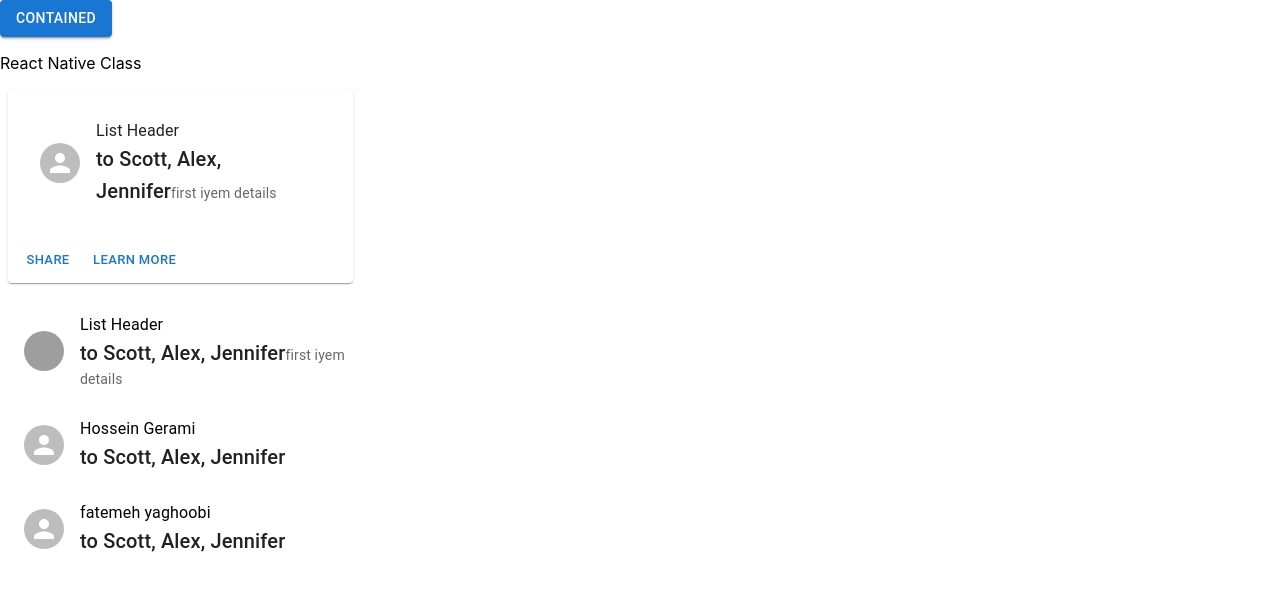
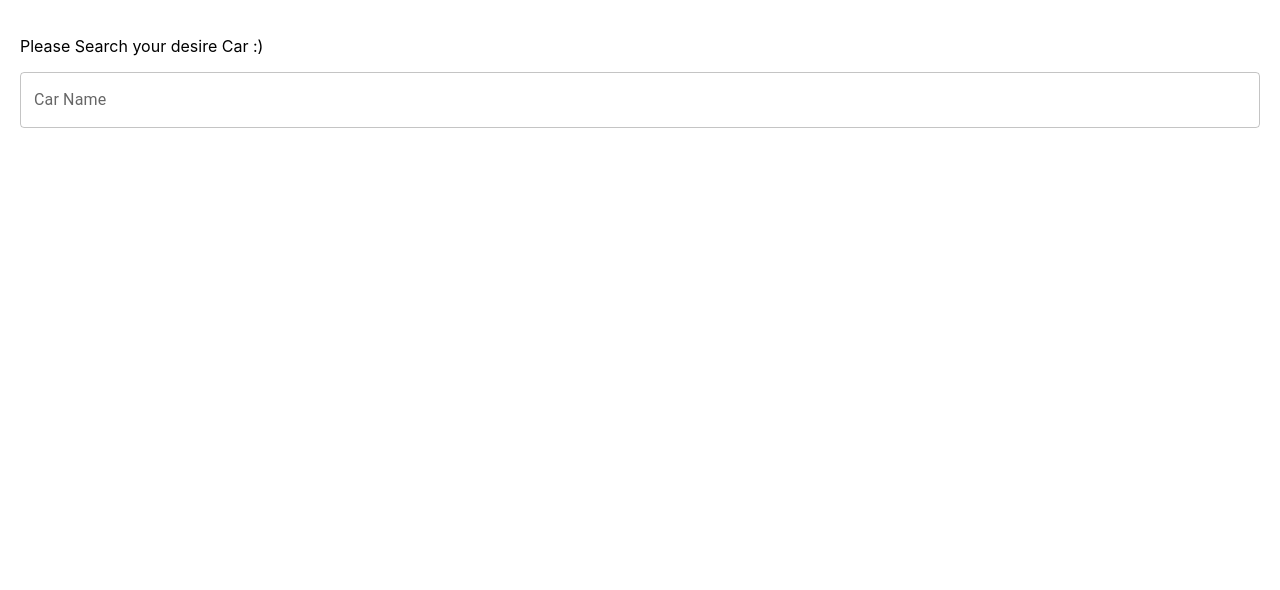
Before and after one commit to h-gerami/React-Class, a React (Create React App) app: page / in a window 1280 px wide. Shown: the top 590 px of the page. Built offline with nearby package versions, Linux system fonts and the light colour scheme; grey boxes are pictures that could not be loaded.

Commit message:
make a new app

```diff
--- a/package.json
+++ b/package.json
@@ -3,6 +3,10 @@
   "version": "0.1.0",
   "private": true,
   "dependencies": {
+    "@emotion/react": "^11.7.1",
+    "@emotion/styled": "^11.6.0",
+    "@mui/icons-material": "^5.2.5",
+    "@mui/material": "^5.2.8",
     "@testing-library/jest-dom": "^5.16.1",
     "@testing-library/react": "^12.1.2",
     "@testing-library/user-event": "^13.5.0",
--- a/src/App.js
+++ b/src/App.js
@@ -1,92 +1,14 @@
 import React, { Component } from "react";
-import List from "@mui/material/List";
-import hosseinPic from "../src/assets/images/hossein.jpg";
-import UserList from "./Common/List/UserList";
-import HGCard from "./Common/Card/HGCard";
-import Button from "@mui/material/Button";
+import SearchBar from "./Common/SearchBar/SearchBar";
+
 class App extends Component {
-  constructor(props) {
-    super(props);
-    this.state = {
-      name: "React",
-      showHosseinImg: false,
-    };
-  }
-  componentDidMount() {
-    setTimeout(() => {
-      this.setState({ name: "React Native Class" });
-    }, 1000);
-  }
   render() {
-    if (this.state.name !== "React") {
-      return (
-        <React.Fragment>
-          <Button
-            onClick={() =>
-              this.setState({ showHosseinImg: !this.state.showHosseinImg })
-            }
-            variant="contained"
-          >
-            Contained
-          </Button>
-          <p>{this.state.name}</p>
-          <HGCard>
-            <UserList
-              listHeading="List Header"
-              listDetails="first iyem details"
-              userImg={this.state.showHosseinImg ? hosseinPic : null}
-            />
-          </HGCard>
-          <List
-            sx={{
-              width: "100%",
-              margin: 1,
-              maxWidth: 360,
-              bgcolor: "background.paper",
-            }}
-          >
-            <UserList
-              listHeading="List Header"
-              listDetails="first iyem details"
-              userImg={hosseinPic}
-            />
-            <UserList listHeading="Hossein Gerami" />
-            <UserList listHeading="fatemeh yaghoobi" />
-          </List>
-        </React.Fragment>
-      );
-    } else {
-      return <p>{this.state.name}</p>;
-    }
+    return (
+      <div className="app-container">
+        <p>Please Search your desire Car :)</p>
+        <SearchBar label="Car Name" />
+      </div>
+    );
   }
 }
 export default App;
-// export default function App() {
-//   return (
-//     <React.Fragment>
-//       <HGCard>
-//         <UserList
-//           listHeading="List Header"
-//           listDetails="first iyem details"
-//           userImg={hosseinPic}
-//         />
-//       </HGCard>
-//       <List
-//         sx={{
-//           width: "100%",
-//           margin: 1,
-//           maxWidth: 360,
-//           bgcolor: "background.paper",
-//         }}
-//       >
-//         <UserList
-//           listHeading="List Header"
-//           listDetails="first iyem details"
-//           userImg={hosseinPic}
-//         />
-//         <UserList listHeading="Hossein Gerami" />
-//         <UserList listHeading="fatemeh yaghoobi" />
-//       </List>
-//     </React.Fragment>
-//   );
-// }
--- a/src/Common/Card/HGCard.js
+++ b/src/Common/Card/HGCard.js
@@ -7,14 +7,20 @@ import Button from "@mui/material/Button";
 import Typography from "@mui/material/Typography";
 
 export default function HGCard(props) {
-  const { children } = props;
+  const { children, background } = props;
+  // console.log(props, "props");
   return (
-    <Card sx={{ maxWidth: 345, margin: 1 }}>
+    <div>
+      <Card
+        style={{ backgroundColor: background }}
+        sx={{ maxWidth: 345, margin: 1 }}
+      >
         <CardContent>{children}</CardContent>
         <CardActions>
           <Button size="small">Share</Button>
           <Button size="small">Learn More</Button>
         </CardActions>
       </Card>
+    </div>
   );
 }
--- a/src/Common/List/UserList.js
+++ b/src/Common/List/UserList.js
@@ -4,8 +4,10 @@ import ListItemText from "@mui/material/ListItemText";
 import ListItemAvatar from "@mui/material/ListItemAvatar";
 import Avatar from "@mui/material/Avatar";
 import Typography from "@mui/material/Typography";
-const UserList = ({ listHeading, listDetails, userImg }) => {
-  //   const { listHeading, listDetails, userImg } = props;
+import { Apple, Watch } from "@mui/icons-material";
+const UserList = (props) => {
+  console.log(props, "UserList Props");
+  const { listHeading, listDetails, userImg, isApple } = props;
   //   const test = {
   //     name: "hossein",
   //     lastName: "Gerami",
@@ -14,10 +16,13 @@ const UserList = ({ listHeading, listDetails, userImg }) => {
   //   const { name } = test;
   //   console.log(name, "destructuring");
   //   console.log(listHeading, "list heading");
+  console.log(isApple, "isApple");
   return (
     <ListItem alignItems="center">
       <ListItemAvatar>
-        <Avatar alt="Travis Howard" src={userImg} />
+        {/* <Avatar alt="Travis Howard" src={userImg} /> */}
+        {isApple ? <Apple /> : <Watch />}
+        {isApple && <p>asdsd</p>}
       </ListItemAvatar>
       <ListItemText
         primary={listHeading}
@@ -38,4 +43,7 @@ const UserList = ({ listHeading, listDetails, userImg }) => {
     </ListItem>
   );
 };
+UserList.defaultProps = {
+  listHeading: "Hello :)",
+};
 export default UserList;
--- /dev/null
+++ b/src/Common/SearchBar/SearchBar.js
@@ -0,0 +1,31 @@
+import React from "react";
+import TextField from "@mui/material/TextField";
+class SearchBar extends React.Component {
+  constructor(props) {
+    super(props);
+  }
+
+  state = {
+    searchedText: "",
+  };
+  render() {
+    const { label } = this.props;
+    return (
+      <TextField
+        fullWidth
+        onChange={(t) => console.log(t.target.value)}
+        id="outlined-basic"
+        label={label}
+        variant="outlined"
+      />
+    );
+  }
+}
+export default SearchBar;
+// const SearchBar = (props) => {
+//   const { label } = props;
+//   return (
+//     <TextField fullWidth id="outlined-basic" label={label} variant="outlined" />
+//   );
+// };
+// export { SearchBar };
--- /dev/null
+++ b/src/Common/index.js
@@ -0,0 +1 @@
+export * from "./Loading/Spinner";
--- a/src/assets/css/custom.css
+++ b/src/assets/css/custom.css
@@ -1,3 +1,13 @@
+.app-container {
+  padding: 10px;
+  margin: 10px;
+}
+.main-container {
+  border: 5px solid green;
+  padding: 10px;
+  margin: 10px;
+  border-radius: 5px;
+}
 .list-container {
   border: 1px solid black;
   padding: 10px;
```
Also changed, not shown: src/App_1_3.js (added, +131 -0 lines), src/Common/Loading/Spinner.js (added, +19 -0 lines), 1 other file (tests, documents, lock files or other folders). Lines whose indentation alone changed are shown as unchanged.
